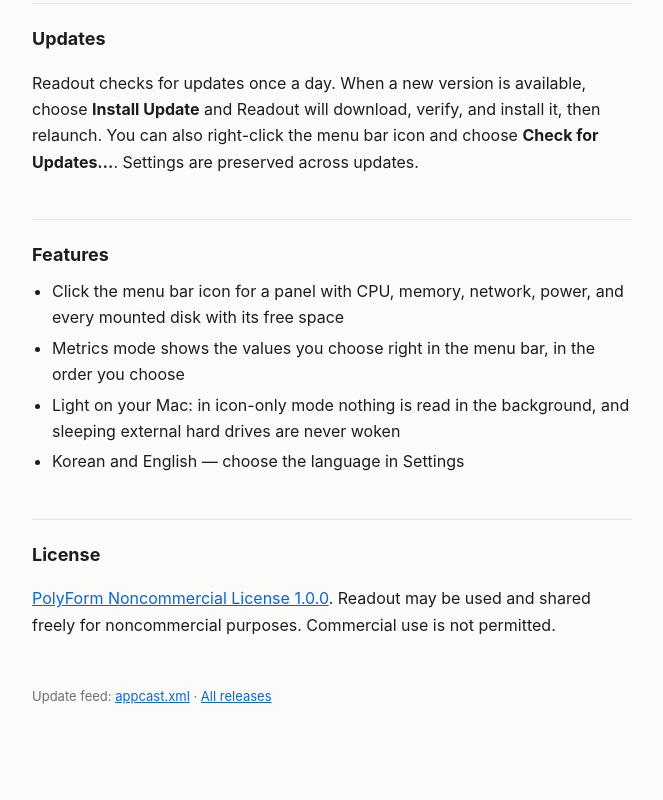
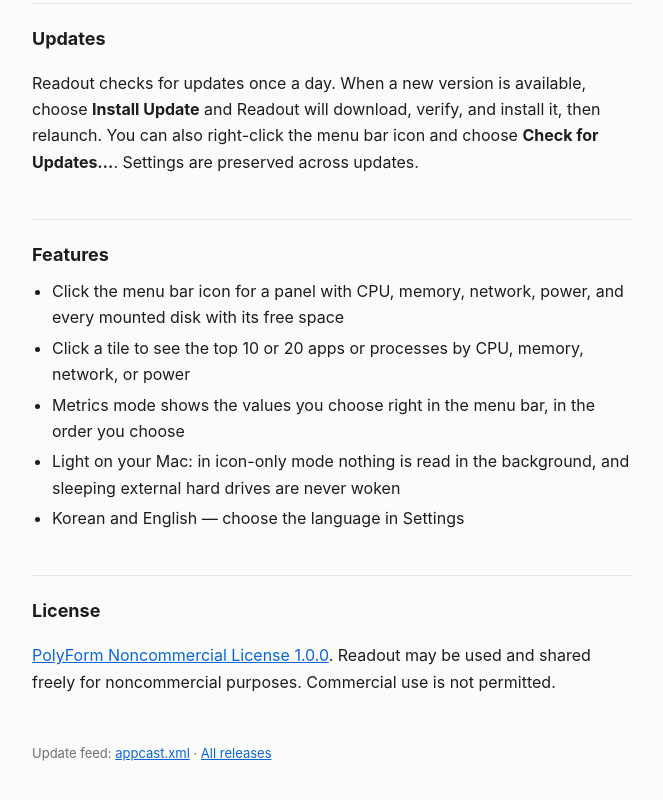
Before and after one commit to linus-ground/readout, a plain HTML site: page docs/index.html in a window 1280 px wide. Shown: the part 671-1471 px from the top of the page, without its empty margins (308-971 px from the left). Before the commit the page ends 1435 px from the top, so only its background shows below. Drawn offline with Linux system fonts and the light colour scheme.

Commit message:
docs/index.html (0.2.0)

```diff
--- a/docs/index.html
+++ b/docs/index.html
@@ -50,6 +50,7 @@
   <h2>Features</h2>
   <ul>
     <li>Click the menu bar icon for a panel with CPU, memory, network, power, and every mounted disk with its free space</li>
+    <li>Click a tile to see the top 10 or 20 apps or processes by CPU, memory, network, or power</li>
     <li>Metrics mode shows the values you choose right in the menu bar, in the order you choose</li>
     <li>Light on your Mac: in icon-only mode nothing is read in the background, and sleeping external hard drives are never woken</li>
     <li>Korean and English — choose the language in Settings</li>
```
